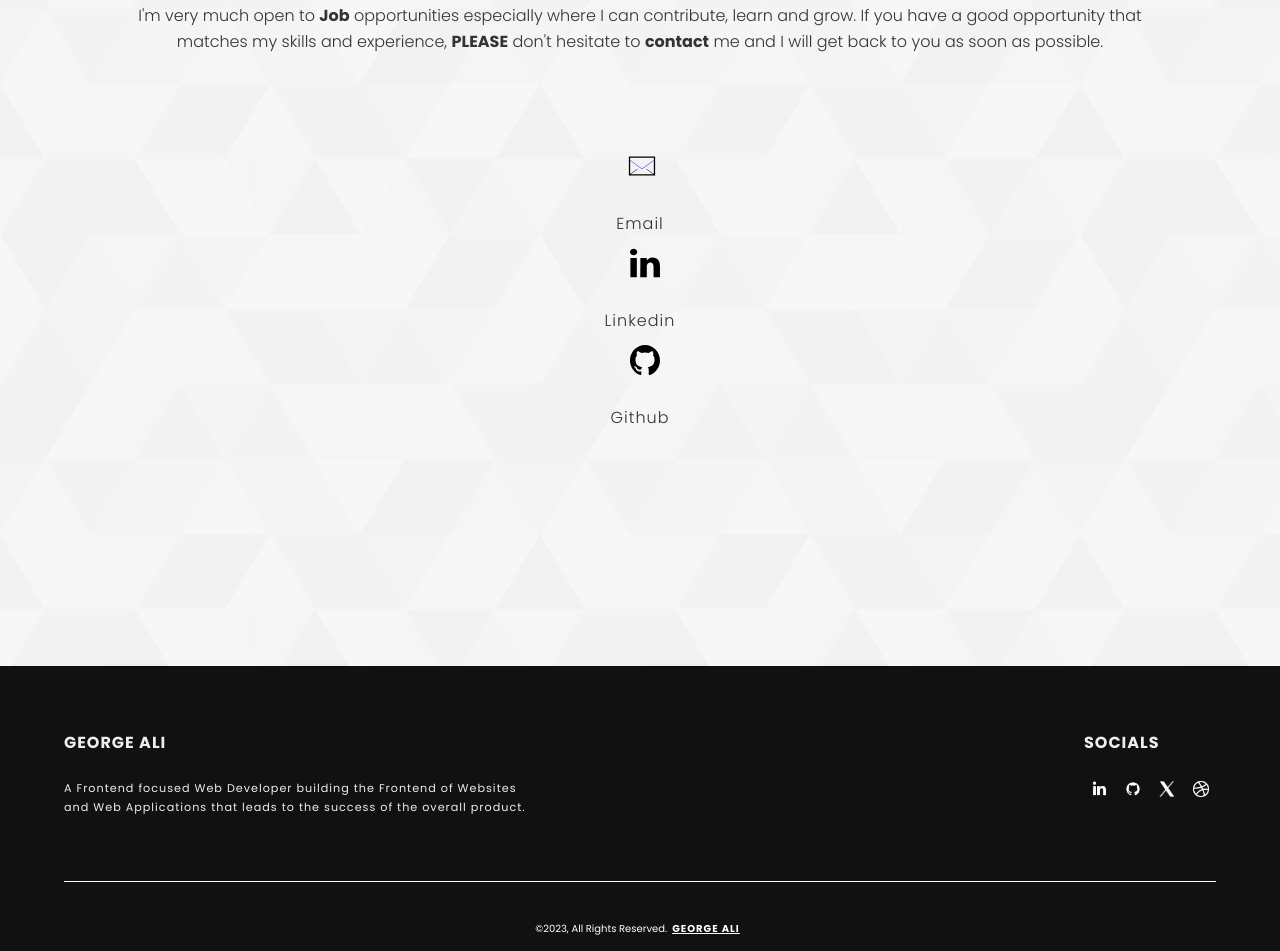
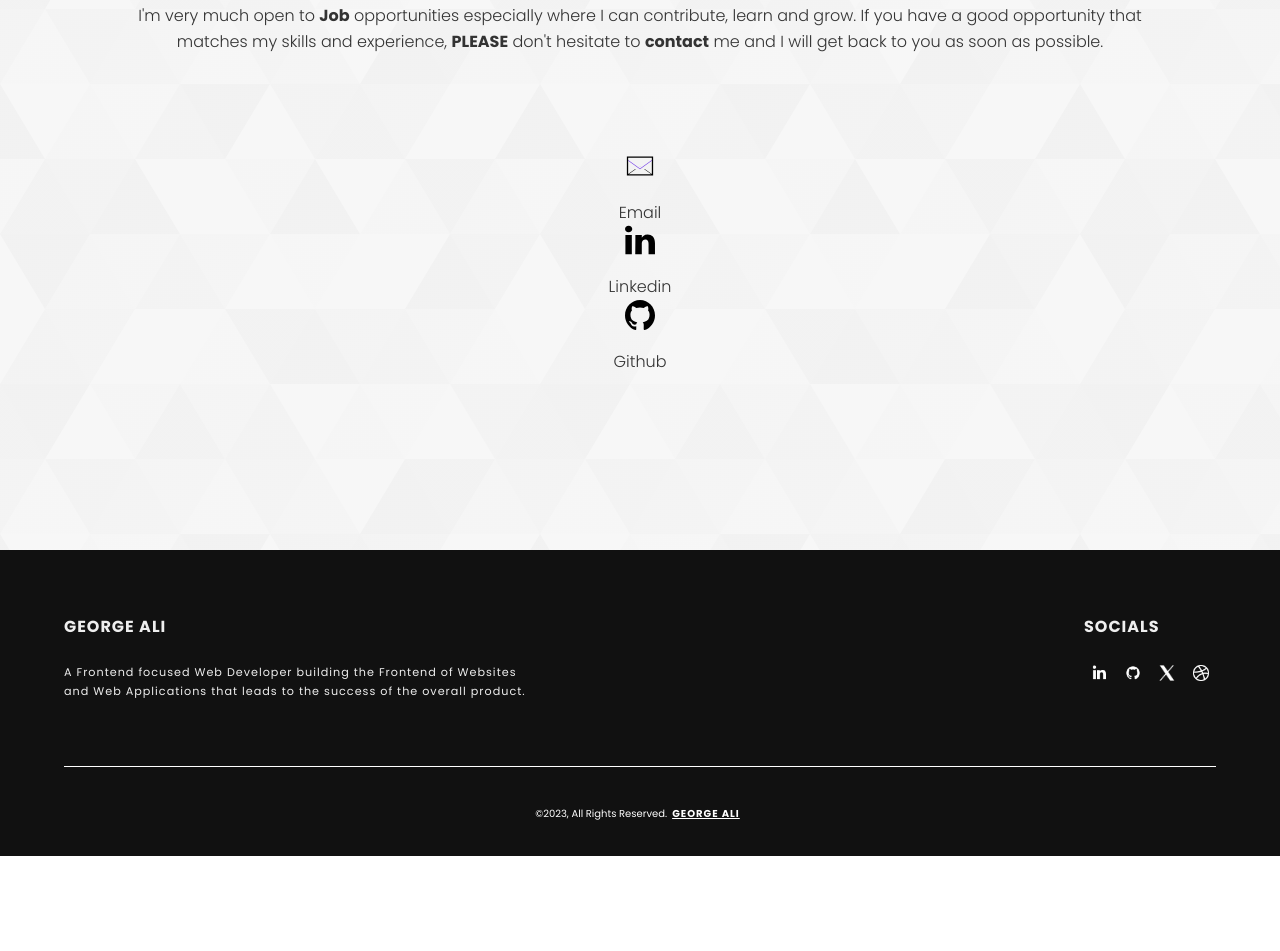
Before and after one commit to Mogle7Arkad/My-PortFolio, a website: page dist/index.html in a window 1280 px wide. Shown: the part 3265-4216 px from the top of the page. After the commit the page ends 4121 px from the top, so only its background shows below. Drawn offline with Linux system fonts and the light colour scheme.

Commit message:
restructure the contact section

```diff
--- a/dist/index.html
+++ b/dist/index.html
@@ -271,18 +271,24 @@
                         </p>
                         <div class="contact-me">
                             <div class="contact-links-wrapper">
+                                <div class="contact-link-container">
                                     <a href="mailto:george7ali@gmail.com" class="contact-link">
                                         <img src="./assets/mail-svgrepo-com.svg" alt="mail" class="contact-icon">
+                                    </a>
                                     <p class="contact-icon-p">Email</p>
-                                </a>
+                                </div>
+                                <div class="contact-link-container">
                                     <a href="www.linkedin.com/in/aligeorge" class="contact-link">
                                         <img src="./assets/linkedin-svgrepo-com (1).svg" alt="linkedin" class="contact-icon">
+                                    </a>
                                     <p class="contact-icon-p">Linkedin</p>
-                                </a>
+                                </div>
+                                <div class="contact-link-container">
                                     <a href="https://github.com/Mogle7Arkad" class="contact-link">
                                         <img src="./assets/github-142-svgrepo-com (1).svg" alt="github" class="contact-icon">
+                                    </a>
                                     <p class="contact-icon-p">Github</p>
-                                </a>
+                                </div>
                             </div>
                         </div>
                     </div>
```
Lines whose indentation alone changed are shown as unchanged.
